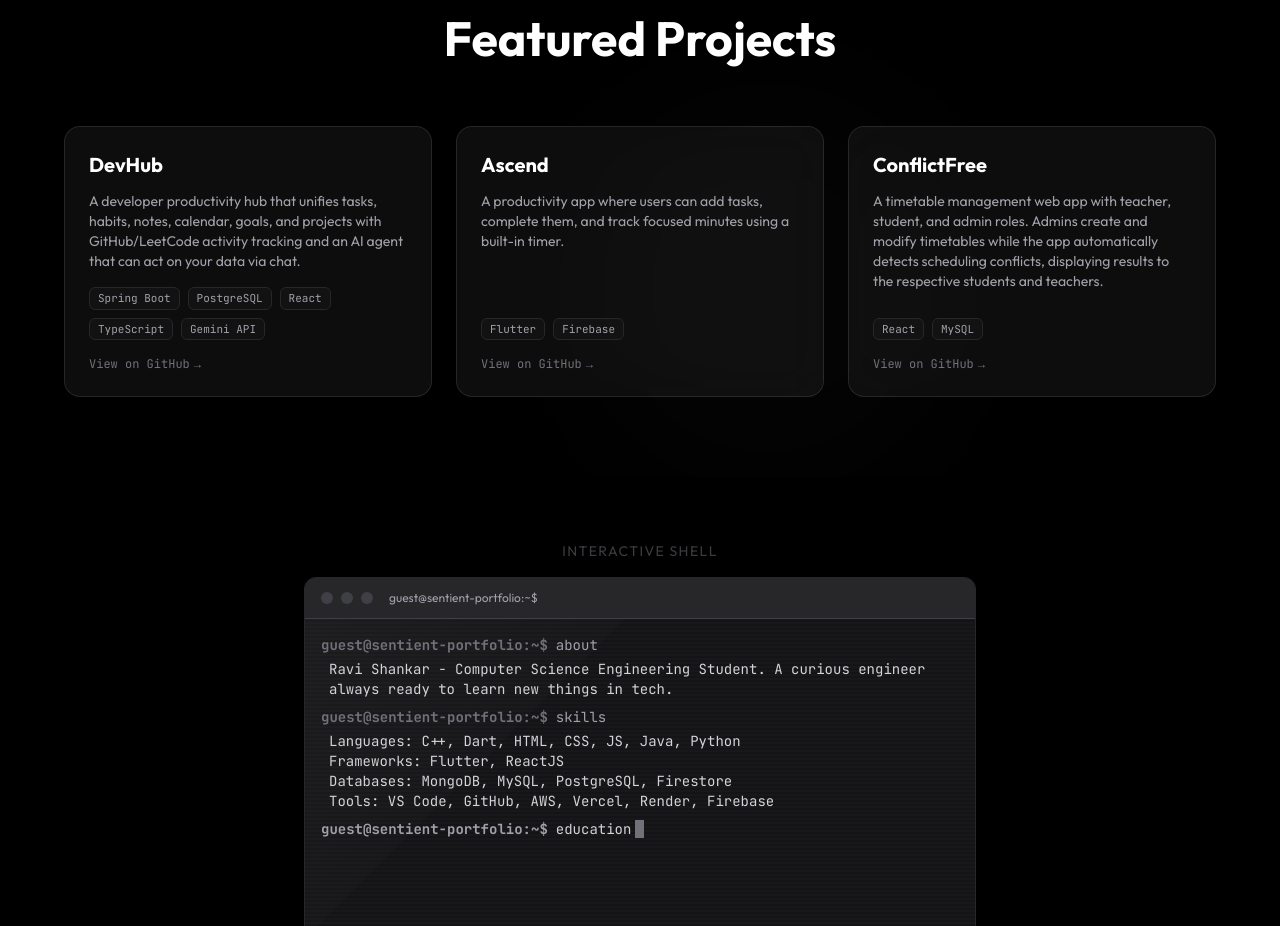
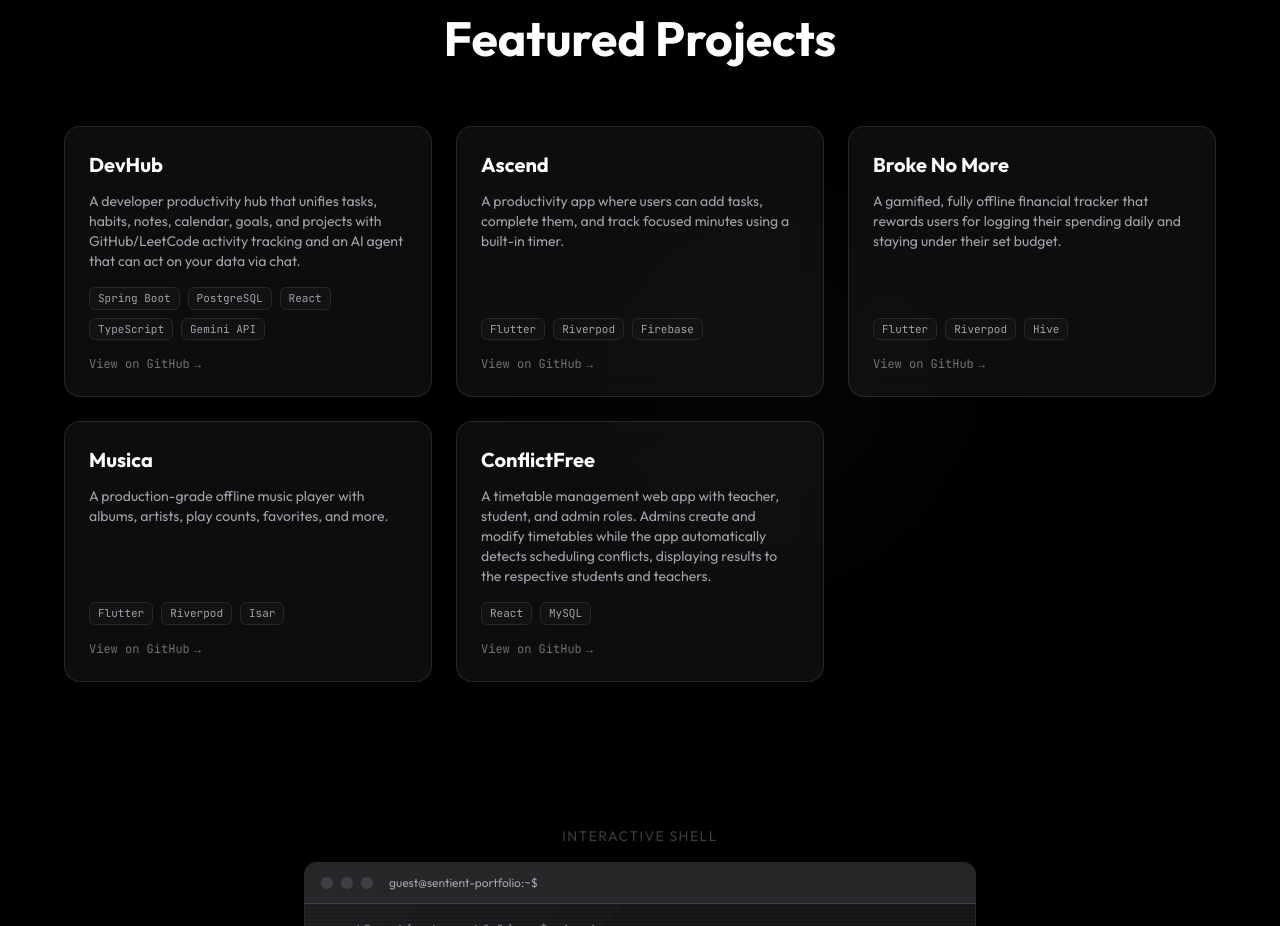
Before and after one commit to Ravishankar2006/Personal-Portfolio, a React (Vite) app: page / in a window 1280 px wide. Shown: the part 2764-3690 px from the top of the page. Built offline with nearby package versions, Linux system fonts and the light colour scheme.

Commit message:
content: add Broke No More + Musica projects, Firebase to stack
Adds the two Flutter projects missing from the portfolio and Firebase to
the Tech Workflow tools grid (it was already listed in the terminal's
skills output). Also documents the codebase in CLAUDE.md.

```diff
--- a/src/components/sections/Projects.jsx
+++ b/src/components/sections/Projects.jsx
@@ -11,8 +11,20 @@ const projectsData = [
   {
     title: "Ascend",
     description: "A productivity app where users can add tasks, complete them, and track focused minutes using a built-in timer.",
-    tech: ["Flutter", "Firebase"],
+    tech: ["Flutter", "Riverpod", "Firebase"],
     github: "https://github.com/Ravishankar2006/Ascend"
+  },
+  {
+    title: "Broke No More",
+    description: "A gamified, fully offline financial tracker that rewards users for logging their spending daily and staying under their set budget.",
+    tech: ["Flutter", "Riverpod", "Hive"],
+    github: "https://github.com/Ravishankar2006/Broke-No-More"
+  },
+  {
+    title: "Musica",
+    description: "A production-grade offline music player with albums, artists, play counts, favorites, and more.",
+    tech: ["Flutter", "Riverpod", "Isar"],
+    github: "https://github.com/Ravishankar2006/Musica"
   },
   {
     title: "ConflictFree",
--- a/src/components/sections/TechWorkflow.jsx
+++ b/src/components/sections/TechWorkflow.jsx
@@ -30,6 +30,7 @@ const workflowData = [
       { name: "GitHub", description: "Version control" },
       { name: "Postman", description: "API testing" },
       { name: "Android Studio", description: "Mobile development" },
+      { name: "Firebase", description: "Backend & auth platform" },
       { name: "AWS", description: "Cloud platform" },
       { name: "Vercel / Render", description: "Deployment" },
       { name: "Google Colab", description: "ML notebooks" }
```
Also changed, not shown: 1 other file (tests, documents, lock files or other folders).
